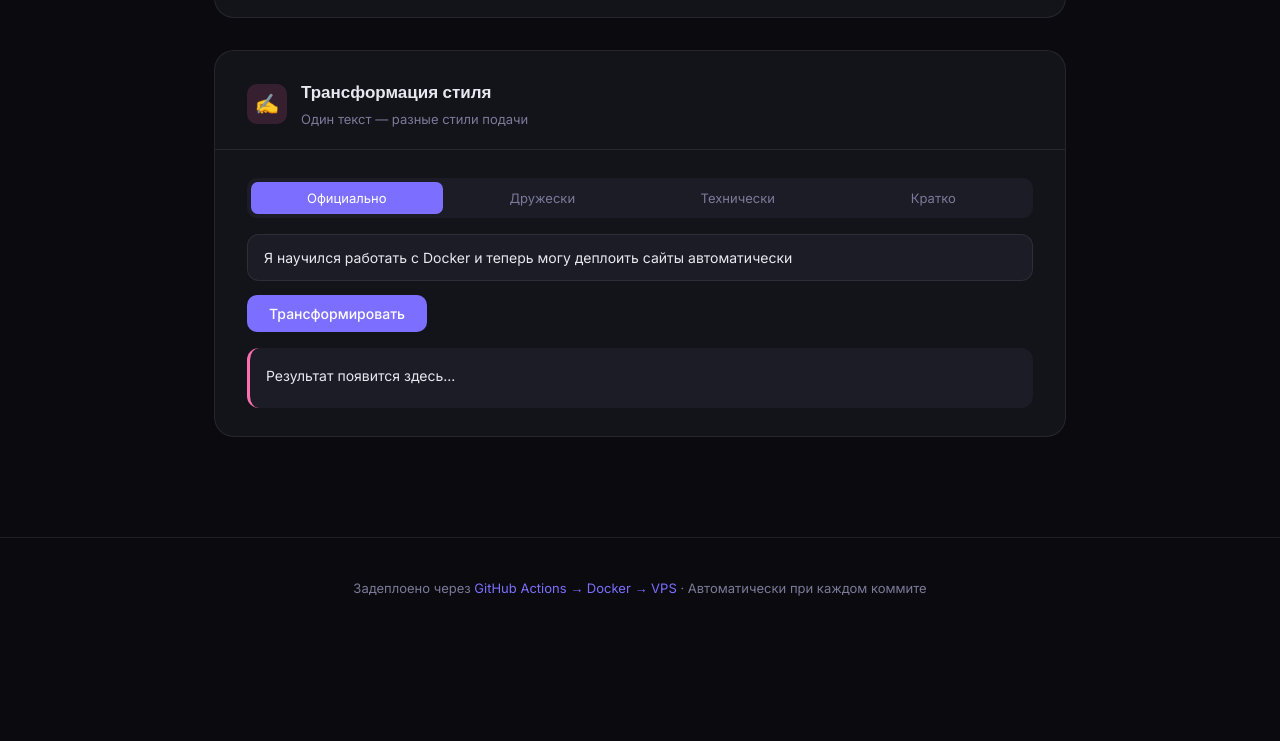
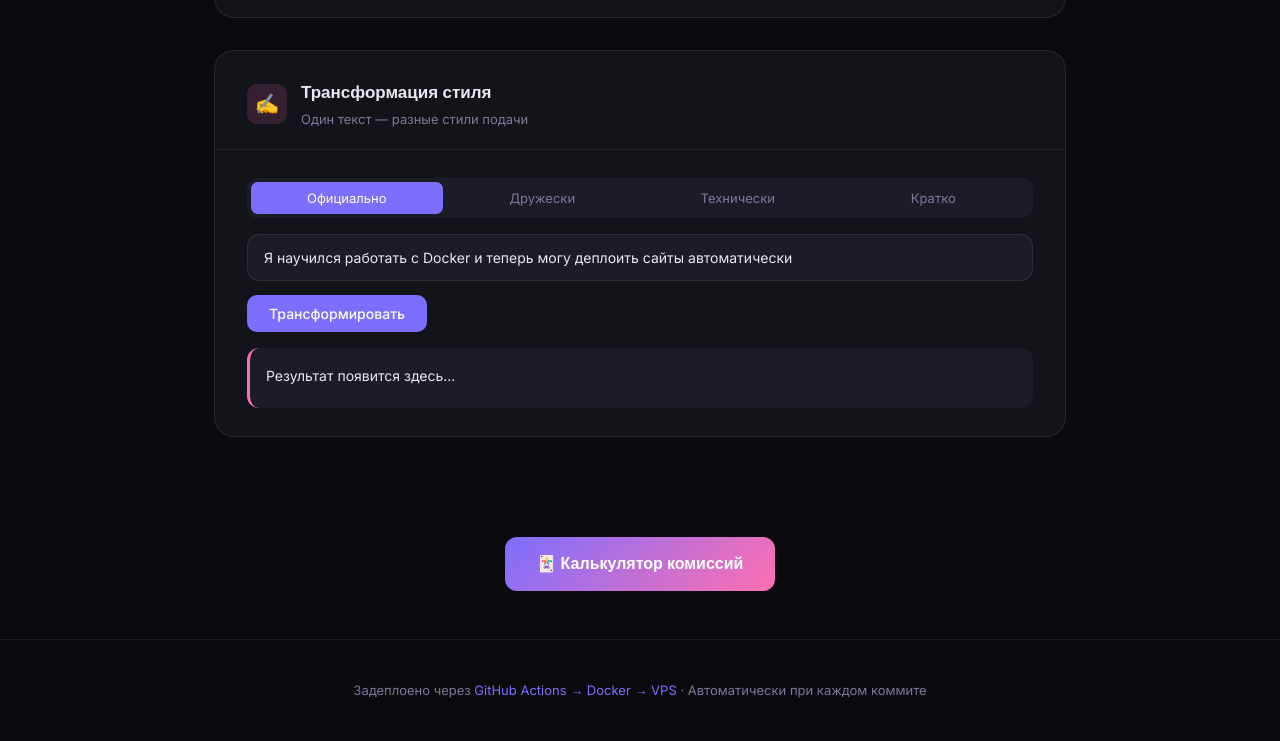
Before and after one commit to Metr-95/devops-learning, a plain HTML site: page index.html in a window 1280 px wide. Shown: the part 1529-2270 px from the top of the page. Before the commit the page ends 2168 px from the top, so only its background shows below. Drawn offline with Linux system fonts and the light colour scheme.

Commit message:
Add calculator link with styles to index.html
Added a centered link to the calculator page with styling.

```diff
--- a/index.html
+++ b/index.html
@@ -438,7 +438,23 @@
   </div>
 
 </div>
-
+<div style="text-align:center; padding: 0 24px 48px;">
+  <a href="/calculator.html" style="
+    display: inline-flex;
+    align-items: center;
+    gap: 10px;
+    background: linear-gradient(135deg, #7c6fff, #ff6fb0);
+    color: #fff;
+    text-decoration: none;
+    padding: 14px 32px;
+    border-radius: 12px;
+    font-family: 'Space Grotesk', sans-serif;
+    font-size: 16px;
+    font-weight: 600;
+  ">
+    🃏 Калькулятор комиссий
+  </a>
+</div>
 <footer class="footer">
   Задеплоено через <span>GitHub Actions → Docker → VPS</span> · Автоматически при каждом коммите
 </footer>
```
